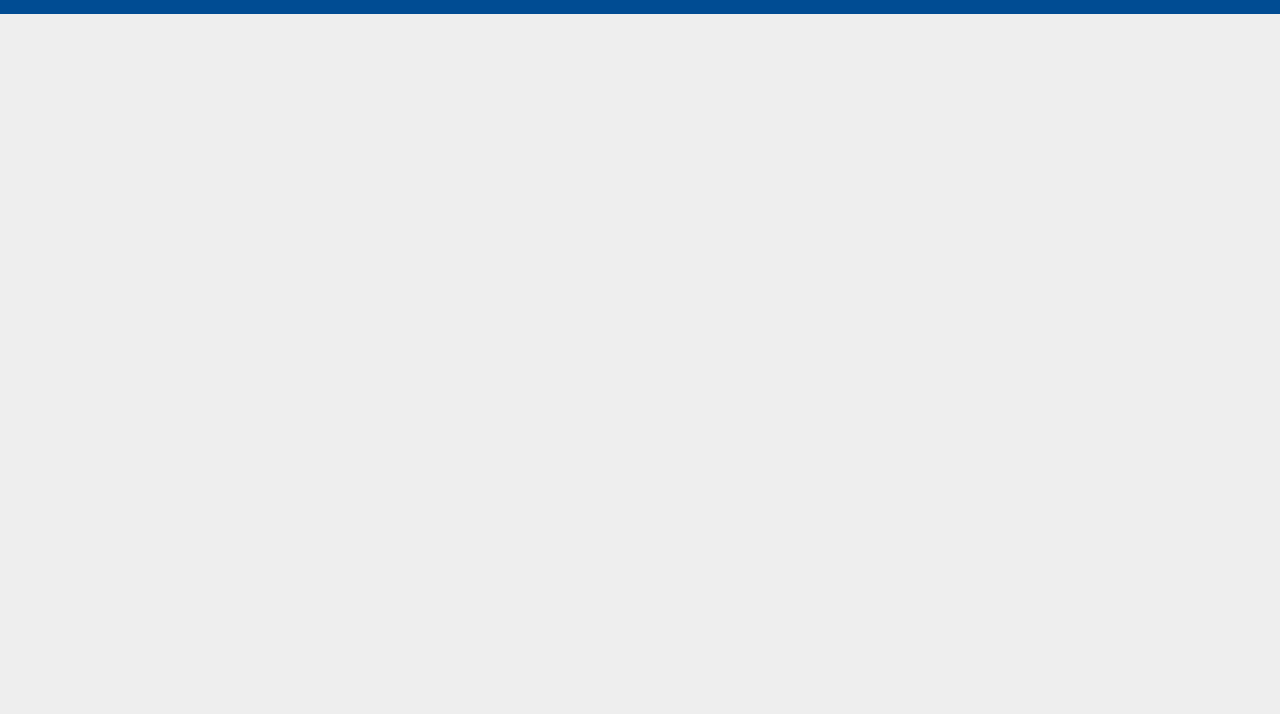
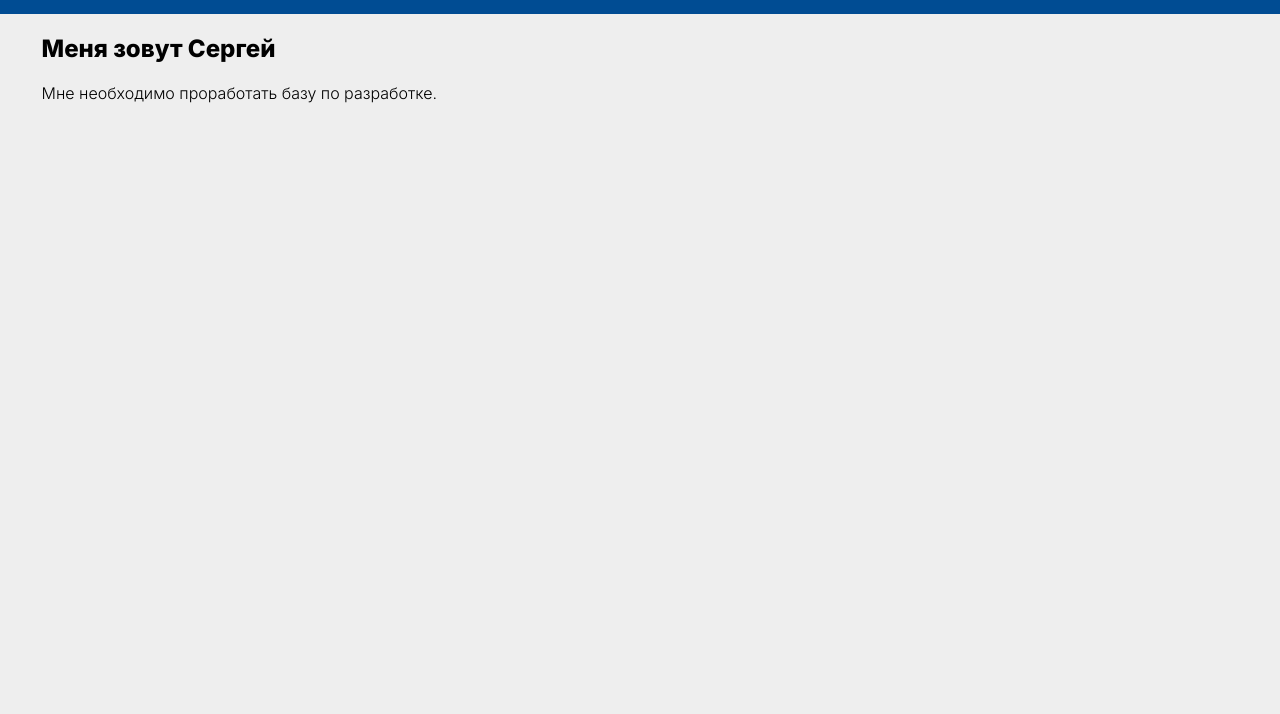
Before and after one commit to SergeyBaranov/devStudy, a plain HTML site: page htmlSimplePage/index.html in a window 1280 px wide. Shown: the part 86-800 px from the top of the page. Drawn offline with nearby package versions, Linux system fonts and the light colour scheme.

Commit message:
added content

```diff
--- a/htmlSimplePage/index.html
+++ b/htmlSimplePage/index.html
@@ -44,9 +44,15 @@
       </div>
     </header>
     <main>
-      <section>
-        <div class="container">
-          <div class="row"></div>
+      <section class="pageSection">
+        <div class="about">
+          <div class="aboutInfo">
+            <h2>Меня зовут Сергей</h2>
+            <p>
+              Мне необходимо проработать базу по разработке.
+            </p>
+          </div>
+          <div class="myPhoto"></div>
         </div>
       </section>
     </main>
--- a/htmlSimplePage/style.css
+++ b/htmlSimplePage/style.css
@@ -71,3 +71,11 @@ header {
     display: none;
   }
 }
+
+/* main */
+.pageSection {
+  max-width: 1197px;
+  margin: 0 auto;
+  display: flex;
+  justify-content: space-between;
+}
```
